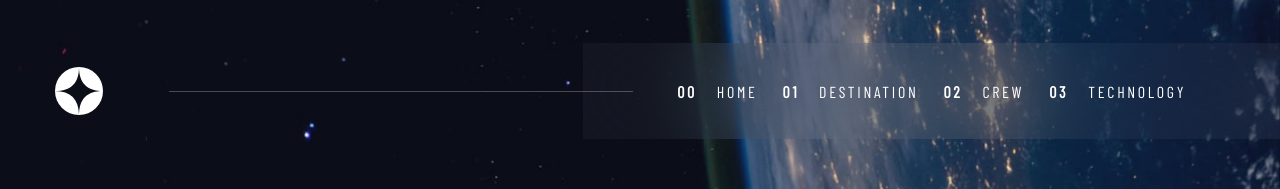
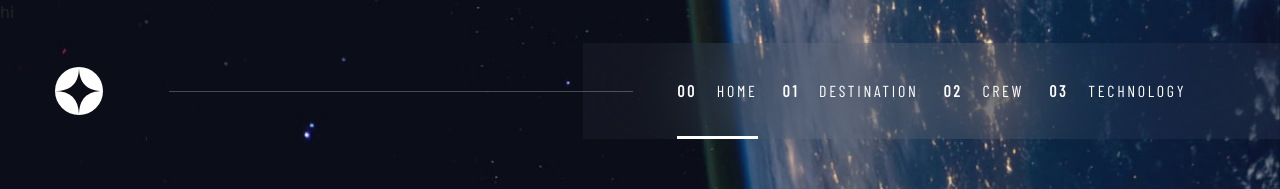
Before and after one commit to antran1245/space-tourism, a React (Create React App) app: page / in a window 1280 px wide. Shown: the top 189 px of the page. Built offline with nearby package versions, Linux system fonts and the light colour scheme.

Commit message:
add selected and hover onto nav

```diff
--- a/src/components/Home.jsx
+++ b/src/components/Home.jsx
@@ -1,10 +1,10 @@
 import  { Container } from 'react-bootstrap'
-import logo from '../assets/shared/logo.svg'
 import '../sass/home.scss'
 
 export default function Home() {
     return(
         <Container fluid id="home">
+            hi
         </Container>
     );
 }
--- a/src/components/Navigation.jsx
+++ b/src/components/Navigation.jsx
@@ -6,7 +6,7 @@
 
 export default function Navigation() {
     const [show, setShow] = useState(false)
-
+    const [selected, setSelected] = useState(0)
     return(
         <Navbar collapseOnSelect expand="md" id='navigation'>
             <Container fluid className='d-flex align-items-space pt-4 pt-md-0'>
@@ -18,10 +18,10 @@
                 <Navbar.Collapse id="responsive-nav" className={`navLink justify-content-end mt-2 mt-md-0 ${show? 'show open': ''} ${show? '': 'show closed'}`}>
                     <div id='line-bar' className='d-none d-lg-inline'/>
                     <Nav className='d-flex justify-content-around align-items-center'>
-                        <Nav.Link href=""><span>00</span> HOME</Nav.Link>
-                        <Nav.Link href=""><span>01</span> DESTINATION</Nav.Link>
-                        <Nav.Link href=""><span>02</span> CREW</Nav.Link>
-                        <Nav.Link href=""><span>03</span> TECHNOLOGY</Nav.Link>
+                        <Nav.Link href="" className={`${selected === 0 ? 'active' : ''}`} onClick={() => setSelected(0)}><span>00</span> HOME</Nav.Link>
+                        <Nav.Link href="" className={`${selected === 1 ? 'active' : ''}`} onClick={() => setSelected(1)}><span>01</span> DESTINATION</Nav.Link>
+                        <Nav.Link href="" className={`${selected === 2 ? 'active' : ''}`} onClick={() => setSelected(2)}><span>02</span> CREW</Nav.Link>
+                        <Nav.Link href="" className={`${selected === 3 ? 'active' : ''}`} onClick={() => setSelected(3)}><span>03</span> TECHNOLOGY</Nav.Link>
                     </Nav>
                 </Navbar.Collapse>
             </Container>
--- a/src/sass/nav.scss
+++ b/src/sass/nav.scss
@@ -35,11 +35,16 @@
                 color: white;
                 width: auto;
                 letter-spacing: 2.7px;
-                line-height: 19px;
+                line-height: 96px;
+                text-align: center;
+                height: 96px;
+                padding: 0;
             }
-            .open {
-                color: red !important;
-                animation: open .5s ease-in forwards;
+            a.active {
+                border-bottom: 3px solid #FFFFFF;
+            }
+            a:hover {
+                border-bottom: 3px solid #979797;
             }
         }
     }
```
